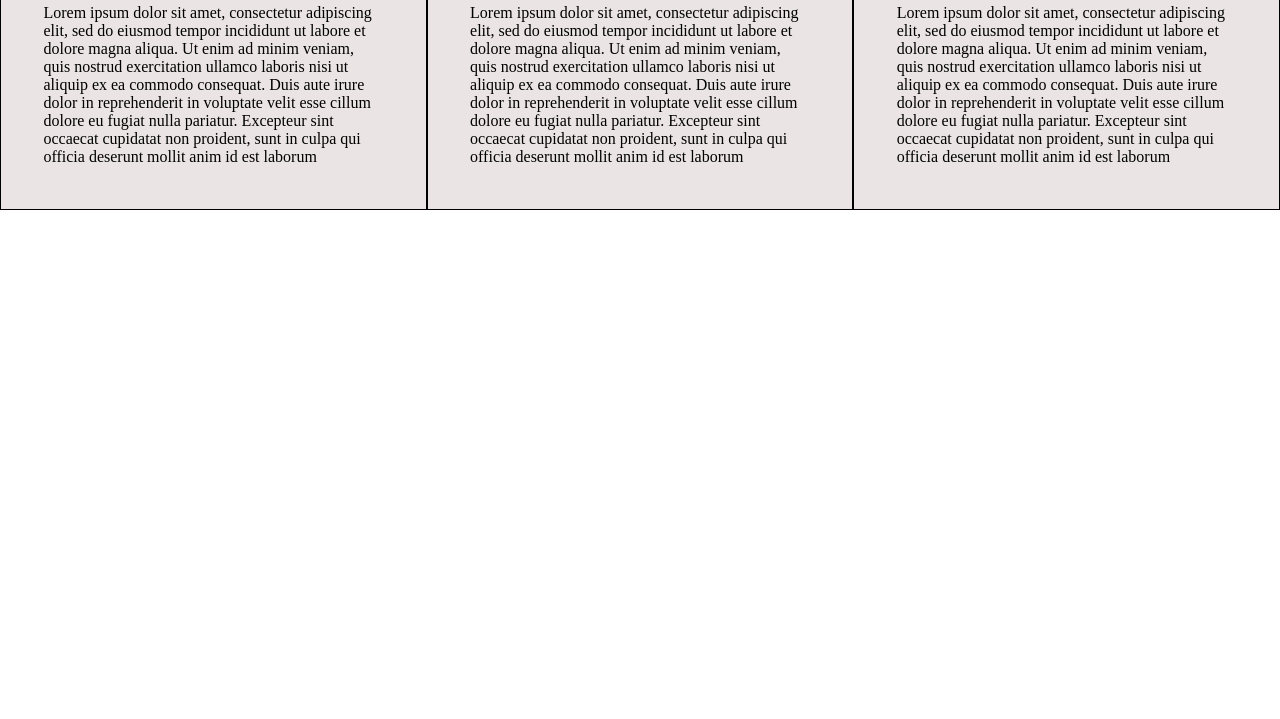
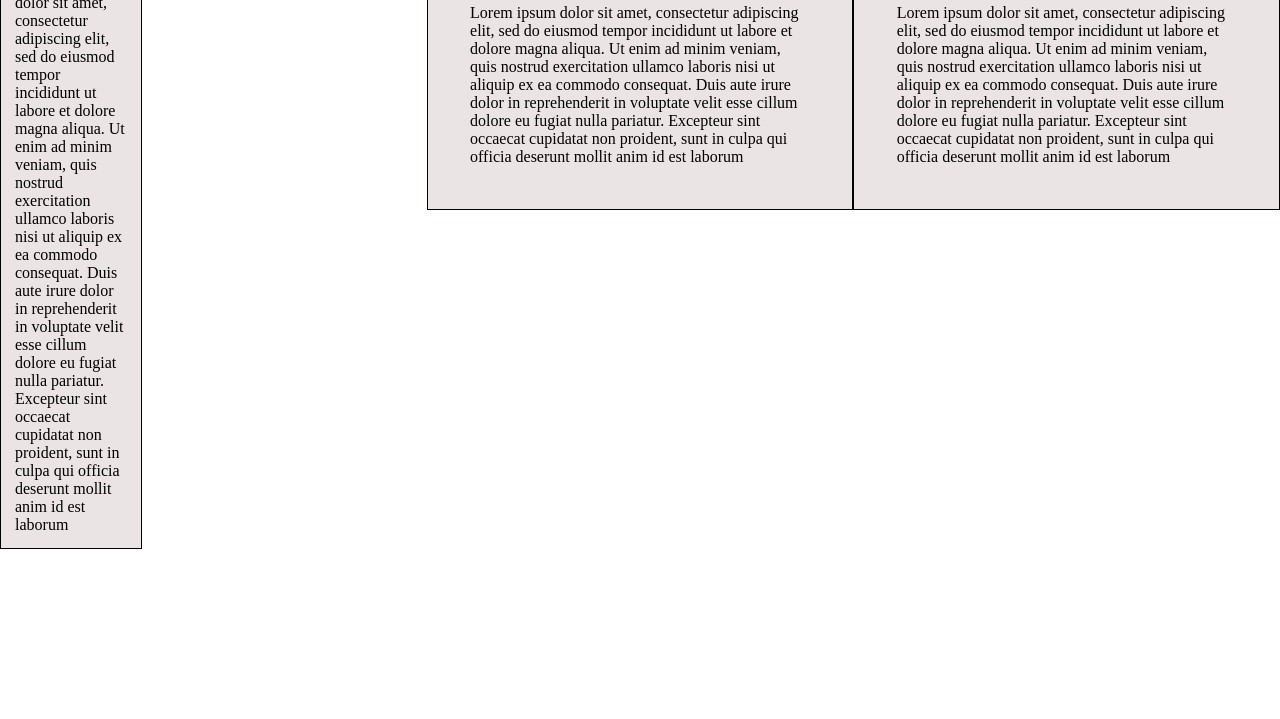
Before and after one commit to IrciaF/module2-solution, a plain HTML site: page index.html in a window 1280 px wide. Shown: the part 81-800 px from the top of the page. Drawn offline with Linux system fonts and the light colour scheme.

Commit message:
Update index.html

```diff
--- a/index.html
+++ b/index.html
@@ -10,12 +10,14 @@
   <body>
     <h1>Our Menu</h1>
     <div class="row">
-      <div class="col-lg-4 col-md-6 col-sm-12 item box1">
+      <div class="col-lg-4 col-md-6 col-sm-12">
+        <div class="item box1">
         <h3 class="title1">Chicken</h3>
         <p>Lorem ipsum dolor sit amet, consectetur adipiscing elit, sed do eiusmod tempor incididunt ut labore et dolore magna aliqua.
           Ut enim ad minim veniam, quis nostrud exercitation ullamco laboris nisi ut aliquip ex ea commodo consequat.
           Duis aute irure dolor in reprehenderit in voluptate velit esse cillum dolore eu fugiat nulla pariatur.
           Excepteur sint occaecat cupidatat non proident, sunt in culpa qui officia deserunt mollit anim id est laborum</p>
+        </div>
       </div>
       <div class="col-lg-4 col-md-6 col-sm-12 item box2">
         <h3 class="title2">Beef</h3>
```
